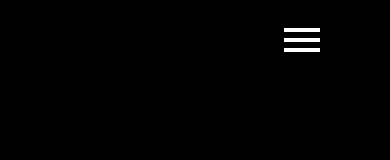
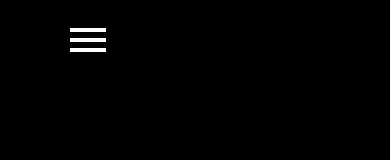
Before and after one commit to Lars17S/interlink-webapp, a React (Create React App) app in the folder interlinked-frontend/: page / in a window 390 px wide. Shown: the top 160 px of the page. Built offline with nearby package versions, Linux system fonts and the light colour scheme.

Commit message:
hamburger left like normal person

```diff
--- a/interlinked-frontend/src/components/Header.tsx
+++ b/interlinked-frontend/src/components/Header.tsx
@@ -24,6 +24,8 @@ const HeaderStyle = css({
   position: 'sticky',
   [mq[0]]: {
     //responsive smallest
+    position: 'relative',
+    justifyContent: 'flex-start',
   },
   [mq[1]]: {
     //responsive middle size
@@ -39,6 +41,7 @@ const DivTitleStyle = css({
   [mq[0]]: {
     //responsive smallest
     flexDirection: 'column',
+    alignItems: 'right',
 
   },
   [mq[1]]: {
@@ -106,6 +109,8 @@ const hamburgerStyle = css({
     display: 'flex',
     position: 'relative',
 
+
+
   },
   [mq[1]]: {
     //responsive middle size
@@ -126,7 +131,7 @@ const Header: React.FC<HeaderProps> = () => {
       <div css={DivTitleStyle}>
         <h1 css={HeaderTitle}> Interlinked Webapp</h1>
       </div>
-      <div css={DivTitleStyle} className="buttonDiv">
+      <div css={DivTitleStyle}>
         <MenuIcon css={hamburgerStyle}
           onClick={() =>
 
```
